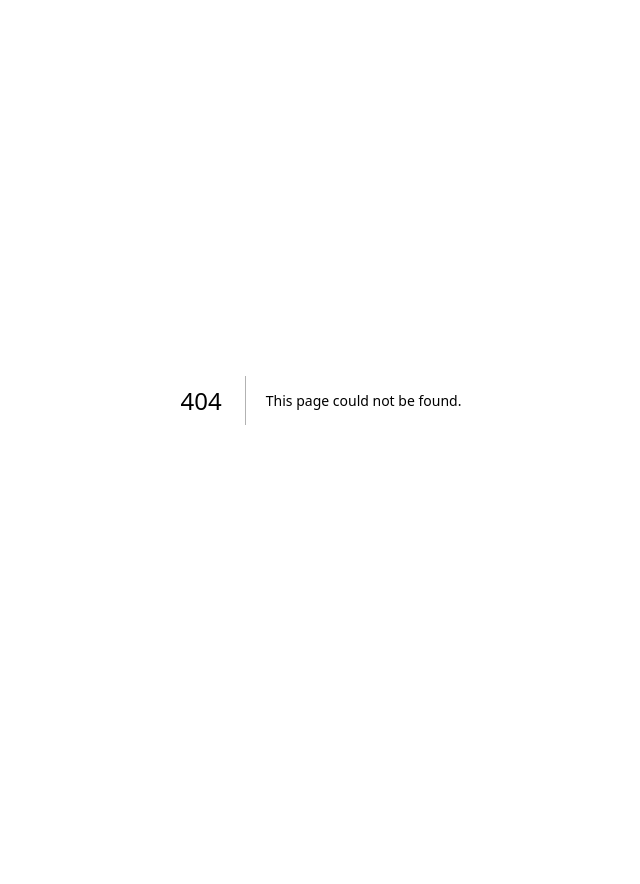
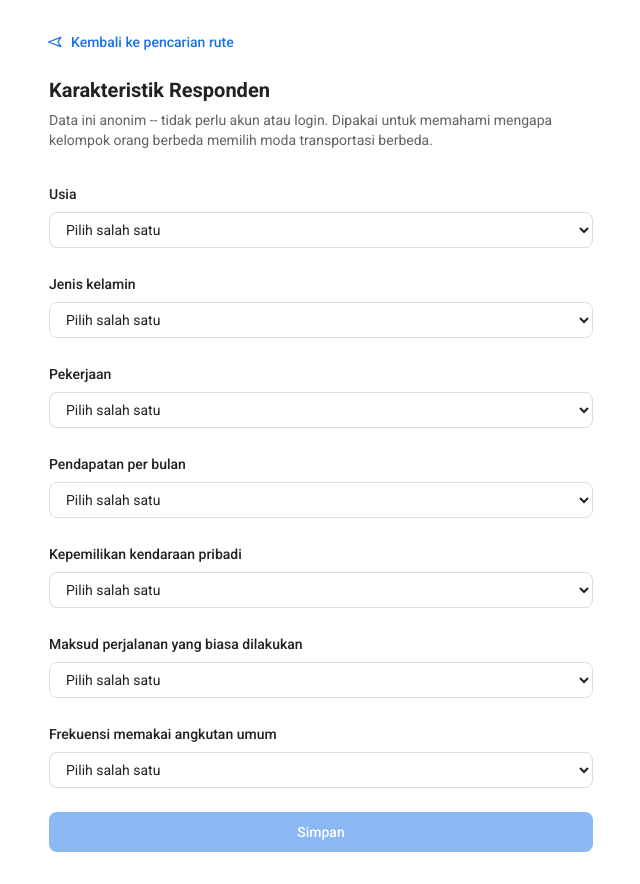
Before and after one commit to hiiamanop/routing_transportation_v2, a Next.js app in the folder frontend/: page /responden in a window 1280 px wide. Before the commit this address had no page. Shown: the whole page, without its empty margins (319-959 px from the left). Before the commit the page ends 800 px from the top, so only its background shows below. Built offline with nearby package versions, Linux system fonts and the light colour scheme.

Commit message:
feat: add respondent form for collecting user characteristics

```diff
--- a/frontend/src/app/components/icons.tsx
+++ b/frontend/src/app/components/icons.tsx
@@ -119,6 +119,13 @@ export const NavigationIcon = (props: IconProps) => (
   </svg>
 );
 
+export const UserIcon = (props: IconProps) => (
+  <svg {...base(props)}>
+    <circle cx="12" cy="8" r="4" />
+    <path d="M4 20c0-4 3.5-7 8-7s8 3 8 7" />
+  </svg>
+);
+
 export const SlidersIcon = (props: IconProps) => (
   <svg {...base(props)}>
     <path d="M4 6h10M18 6h2M4 18h2M10 18h10" />
--- a/frontend/src/app/page.tsx
+++ b/frontend/src/app/page.tsx
@@ -15,6 +15,7 @@ import {
   ChevronDownIcon,
   SlidersIcon,
   MapIcon,
+  UserIcon,
   modeIcon,
   modeLabel,
   modeColor,
@@ -627,7 +628,7 @@ export default function Home() {
           mobile, fixed-width & internally scrollable on desktop -- mirrors
           Google Maps' directions sidebar. */}
       <aside className="flex w-full flex-col border-b border-[var(--gmaps-border)] bg-white lg:h-full lg:w-[420px] lg:border-b-0 lg:border-r">
-        <div className="flex items-center gap-3 px-4 py-3">
+        <div className="flex items-center gap-3 px-4 pt-3 pb-2">
           <div className="flex h-9 w-9 shrink-0 items-center justify-center rounded-full bg-[var(--gmaps-blue)] text-white">
             <NavigationIcon width={18} height={18} />
           </div>
@@ -639,26 +640,44 @@ export default function Home() {
               Rute angkutan umum tercepat
             </p>
           </div>
+        </div>
+
+        {/* Tab strip: "Rute" mewakili halaman ini sendiri (bukan link),
+            tiga lainnya berpindah halaman. Dipisah jadi baris sendiri biar
+            tidak berebut ruang dgn judul di sidebar sempit (420px). */}
+        <nav className="grid grid-cols-4 gap-1 border-b border-[var(--gmaps-border)] px-2 pb-2">
+          <div className="flex flex-col items-center gap-1 rounded-lg bg-[var(--gmaps-blue-tint)] py-1.5 text-[var(--gmaps-blue)]">
+            <SearchIcon width={16} height={16} />
+            <span className="text-[11px] font-medium">Rute</span>
+          </div>
           <Link
             href="/jaringan"
             title="Lihat peta jaringan"
-            className="flex shrink-0 items-center gap-1.5 rounded-full border border-[var(--gmaps-border)] px-3 py-1.5 text-xs font-medium text-[var(--gmaps-text-secondary)] hover:bg-[var(--gmaps-surface-hover)] hover:text-[var(--gmaps-blue)]"
+            className="flex flex-col items-center gap-1 rounded-lg py-1.5 text-[var(--gmaps-text-secondary)] hover:bg-[var(--gmaps-surface-hover)] hover:text-[var(--gmaps-blue)]"
           >
-            <MapIcon width={14} height={14} />
-            Jaringan
+            <MapIcon width={16} height={16} />
+            <span className="text-[11px] font-medium">Jaringan</span>
           </Link>
           <Link
             href="/preferensi"
             title="Atur preferensi saya"
-            className="flex shrink-0 items-center gap-1.5 rounded-full border border-[var(--gmaps-border)] px-3 py-1.5 text-xs font-medium text-[var(--gmaps-text-secondary)] hover:bg-[var(--gmaps-surface-hover)] hover:text-[var(--gmaps-blue)]"
+            className="flex flex-col items-center gap-1 rounded-lg py-1.5 text-[var(--gmaps-text-secondary)] hover:bg-[var(--gmaps-surface-hover)] hover:text-[var(--gmaps-blue)]"
           >
-            <SlidersIcon width={14} height={14} />
-            Preferensi
+            <SlidersIcon width={16} height={16} />
+            <span className="text-[11px] font-medium">Preferensi</span>
           </Link>
-        </div>
+          <Link
+            href="/responden"
+            title="Isi karakteristik responden"
+            className="flex flex-col items-center gap-1 rounded-lg py-1.5 text-[var(--gmaps-text-secondary)] hover:bg-[var(--gmaps-surface-hover)] hover:text-[var(--gmaps-blue)]"
+          >
+            <UserIcon width={16} height={16} />
+            <span className="text-[11px] font-medium">Responden</span>
+          </Link>
+        </nav>
 
         <div className="gmaps-scroll lg:flex-1 lg:overflow-y-auto">
-          <form onSubmit={handleSubmit} className="px-4 pb-4">
+          <form onSubmit={handleSubmit} className="px-4 pt-3 pb-4">
             <div className="flex items-start gap-2">
               <div className="min-w-0 flex-1 space-y-2">
                 {/* Origin with OSM Autocomplete */}
--- /dev/null
+++ b/frontend/src/app/responden/page.tsx
@@ -0,0 +1,161 @@
+"use client";
+
+import { useEffect, useState } from "react";
+import { useRouter } from "next/navigation";
+import axios from "axios";
+import { NavigationIcon } from "../components/icons";
+
+const RESPONDENT_ID_KEY = "transit_respondent_v1";
+const RESPONDENT_DONE_KEY = "transit_respondent_done_v1";
+
+interface RespondentForm {
+  age: string;
+  gender: string;
+  occupation: string;
+  income: string;
+  vehicle_ownership: string;
+  trip_purpose: string;
+  transit_frequency: string;
+}
+
+const DEFAULT_FORM: RespondentForm = {
+  age: "",
+  gender: "",
+  occupation: "",
+  income: "",
+  vehicle_ownership: "",
+  trip_purpose: "",
+  transit_frequency: "",
+};
+
+const FIELDS: Array<{
+  key: keyof RespondentForm;
+  label: string;
+  options: string[];
+}> = [
+  { key: "age", label: "Usia", options: ["<18", "18-25", "26-35", "36-50", ">50"] },
+  { key: "gender", label: "Jenis kelamin", options: ["Laki-laki", "Perempuan"] },
+  {
+    key: "occupation",
+    label: "Pekerjaan",
+    options: ["Pelajar/Mahasiswa", "Karyawan", "Wiraswasta", "PNS/TNI/Polri", "Lainnya"],
+  },
+  {
+    key: "income",
+    label: "Pendapatan per bulan",
+    options: ["<1 juta", "1-3 juta", "3-5 juta", "5-10 juta", ">10 juta"],
+  },
+  {
+    key: "vehicle_ownership",
+    label: "Kepemilikan kendaraan pribadi",
+    options: ["Tidak punya", "Motor", "Mobil", "Motor dan mobil"],
+  },
+  {
+    key: "trip_purpose",
+    label: "Maksud perjalanan yang biasa dilakukan",
+    options: ["Kerja", "Sekolah/Kuliah", "Belanja/Rekreasi", "Lainnya"],
+  },
+  {
+    key: "transit_frequency",
+    label: "Frekuensi memakai angkutan umum",
+    options: ["Setiap hari", "Beberapa kali seminggu", "Beberapa kali sebulan", "Jarang/tidak pernah"],
+  },
+];
+
+export default function RespondenPage() {
+  const router = useRouter();
+  const [form, setForm] = useState<RespondentForm>(DEFAULT_FORM);
+  const [status, setStatus] = useState<"idle" | "saving" | "saved" | "error">("idle");
+  const [alreadyDone, setAlreadyDone] = useState(false);
+
+  useEffect(() => {
+    setAlreadyDone(localStorage.getItem(RESPONDENT_DONE_KEY) === "1");
+  }, []);
+
+  const handleSubmit = async (e: React.FormEvent) => {
+    e.preventDefault();
+    setStatus("saving");
+
+    let respondentId = localStorage.getItem(RESPONDENT_ID_KEY);
+    if (!respondentId) {
+      respondentId = crypto.randomUUID();
+      localStorage.setItem(RESPONDENT_ID_KEY, respondentId);
+    }
+
+    try {
+      await axios.post("/api/respondent", { respondent_id: respondentId, ...form });
+      localStorage.setItem(RESPONDENT_DONE_KEY, "1");
+      setStatus("saved");
+      router.push("/");
+    } catch {
+      setStatus("error");
+    }
+  };
+
+  const isComplete = FIELDS.every(({ key }) => form[key] !== "");
+
+  return (
+    <div className="mx-auto min-h-screen max-w-xl px-4 py-8">
+      <button
+        type="button"
+        onClick={() => router.push("/")}
+        className="mb-6 flex items-center gap-1.5 text-sm font-medium text-[var(--gmaps-blue)] hover:underline"
+      >
+        <NavigationIcon width={16} height={16} className="rotate-[-135deg]" />
+        Kembali ke pencarian rute
+      </button>
+
+      <h1 className="text-xl font-semibold text-[var(--gmaps-text)]">
+        Karakteristik Responden
+      </h1>
+      <p className="mt-1.5 text-sm text-[var(--gmaps-text-secondary)]">
+        Data ini anonim -- tidak perlu akun atau login. Dipakai untuk memahami
+        mengapa kelompok orang berbeda memilih moda transportasi berbeda.
+      </p>
+      {alreadyDone && (
+        <p className="mt-2 text-xs text-[var(--gmaps-text-secondary)]">
+          Anda sudah pernah mengisi formulir ini di perangkat ini. Mengisi
+          ulang akan menambah baris baru.
+        </p>
+      )}
+
+      <form onSubmit={handleSubmit} className="mt-8 space-y-6">
+        {FIELDS.map(({ key, label, options }) => (
+          <div key={key}>
+            <label className="text-sm font-medium text-[var(--gmaps-text)]">
+              {label}
+            </label>
+            <select
+              value={form[key]}
+              onChange={(e) => setForm((prev) => ({ ...prev, [key]: e.target.value }))}
+              required
+              className="mt-1.5 w-full rounded-lg border border-[var(--gmaps-border)] px-3 py-2 text-sm text-[var(--gmaps-text)]"
+            >
+              <option value="" disabled>
+                Pilih salah satu
+              </option>
+              {options.map((option) => (
+                <option key={option} value={option}>
+                  {option}
+                </option>
+              ))}
+            </select>
+          </div>
+        ))}
+
+        <button
+          type="submit"
+          disabled={!isComplete || status === "saving"}
+          className="w-full rounded-lg bg-[var(--gmaps-blue)] py-2.5 text-sm font-medium text-white hover:bg-[var(--gmaps-blue-hover)] disabled:opacity-50"
+        >
+          {status === "saving" ? "Menyimpan..." : "Simpan"}
+        </button>
+        {status === "error" && (
+          <p className="text-center text-xs text-red-600">
+            Gagal menyimpan, coba lagi.
+          </p>
+        )}
+      </form>
+    </div>
+  );
+}
```
Also changed, not shown: 1 other file (tests, documents, lock files or other folders).
